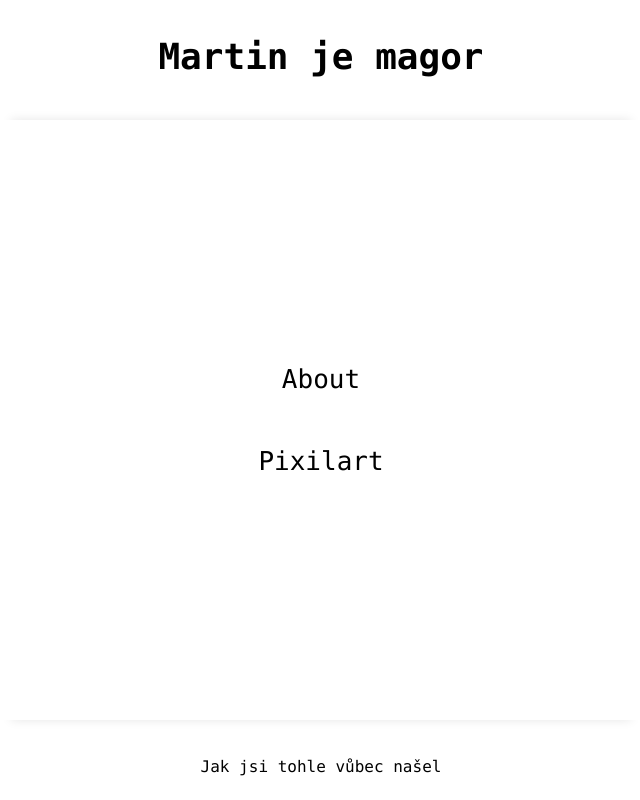
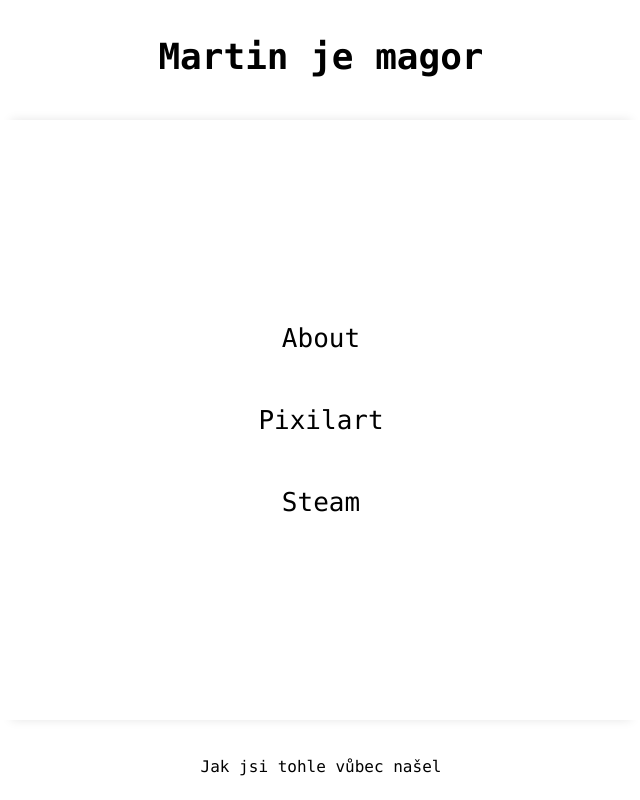
Before and after one commit to kiripolsky/web, a plain HTML site: page index.html in a window 1280 px wide. Shown: the whole page, without its empty margins (319-959 px from the left). Drawn offline with Linux system fonts and the light colour scheme.

Commit message:
Update index.html

```diff
--- a/index.html
+++ b/index.html
@@ -15,6 +15,7 @@
     <div class="mid">
         <p><a href="about.html">About</a></p>
         <p><a href="https://www.pixilart.com/kiripolsky/gallery" target="_blank">Pixilart</a></p>
+        <p><a href="https://steamcommunity.com/id/kirip/" target="_blank">Steam</a></p>
     </div>
 
     <div class="down">
```
